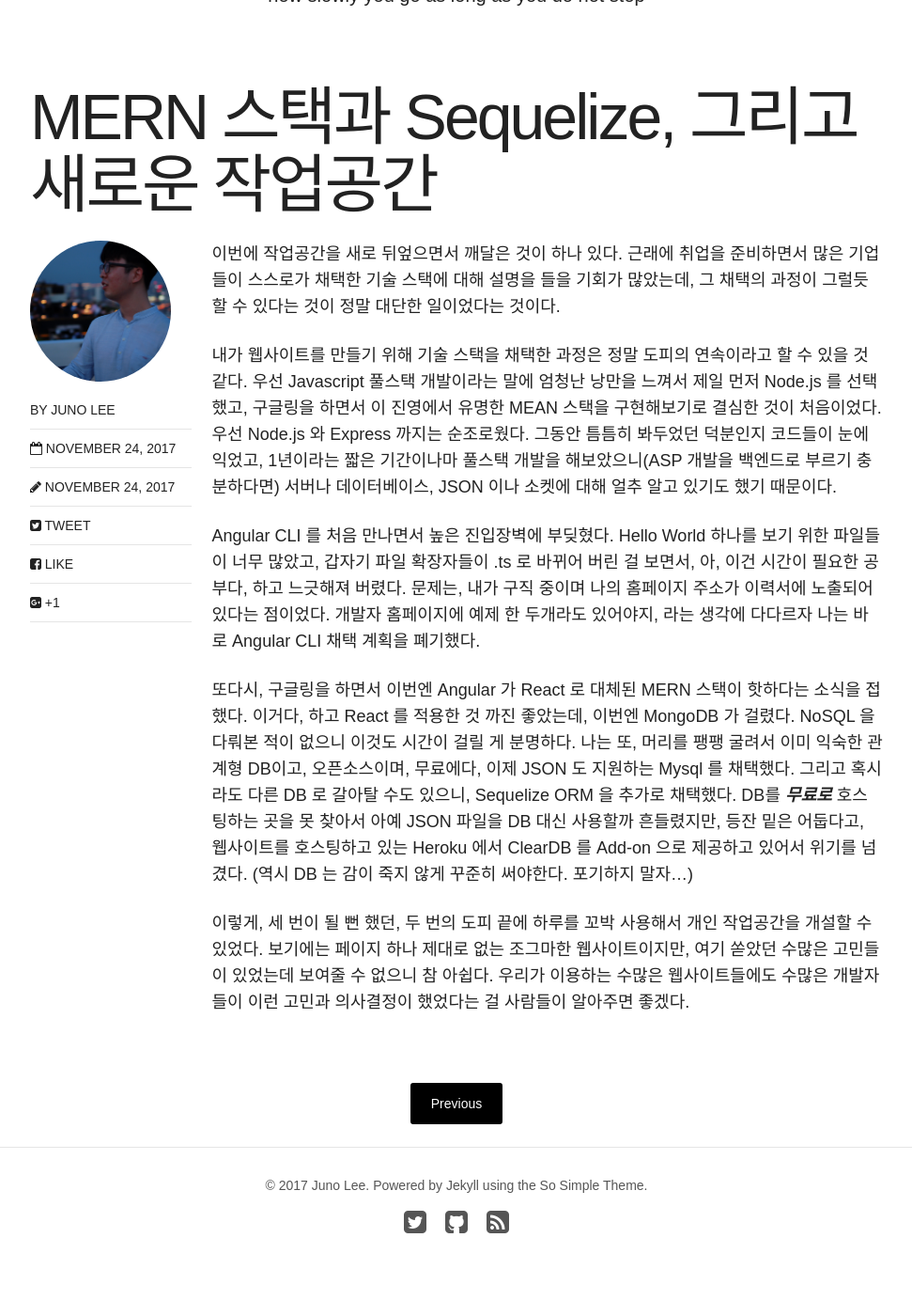
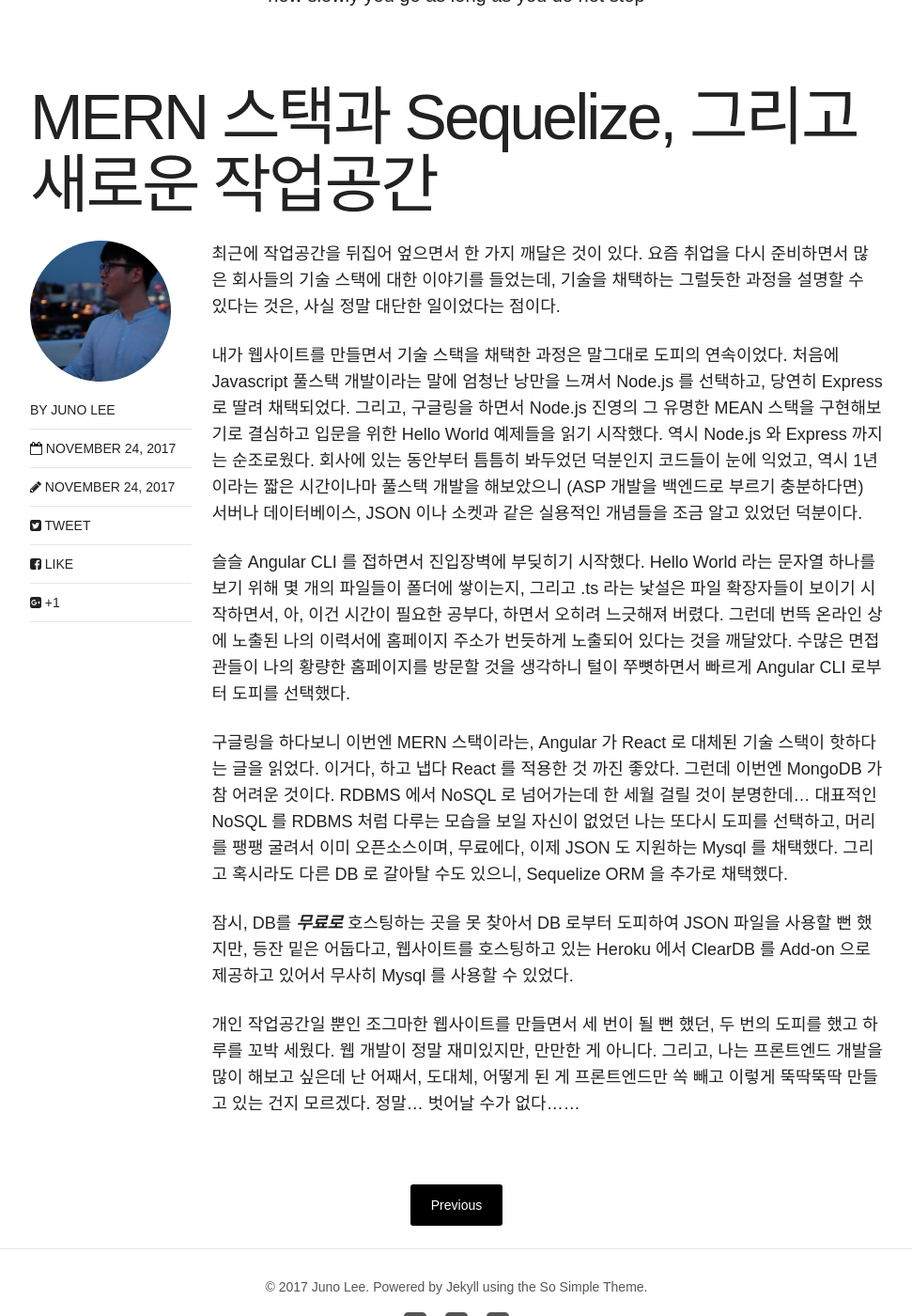
Before and after one commit to johanneslee/johanneslee.github.io, a Jekyll site: the page built from _posts/articles/2017-11-24-page3.md, in a window 1280 px wide and 1400 px high, scrolled down 412 px. Shown: the whole window at 94% size, without its empty margins (154-1125 px from the left). Built offline with Jekyll 4.4.1, drawn with Linux system fonts in a browser that asks for light colours; nearby versions of some CDN libraries.

Commit message:
post and config updated

```diff
--- a/_config.yml
+++ b/_config.yml
@@ -8,13 +8,18 @@
 url: https://johanneslee.github.io
 
 # Jekyll configuration
-
 permalink:   /:categories/:title/
 markdown:    kramdown
 highlighter: rouge
+
+syntax-highlighting:
+  enabled:   true
+  css:       syntax.css
+
 sass:
   sass_dir: _sass
   style: compressed
+
 gems:
   - jekyll-sitemap
   - jekyll-gist
--- a/_posts/articles/2017-11-24-page3.md
+++ b/_posts/articles/2017-11-24-page3.md
@@ -8,12 +8,14 @@
 share: true
 ---
 
-이번에 작업공간을 새로 뒤엎으면서 깨달은 것이 하나 있다. 근래에 취업을 준비하면서 많은 기업들이 스스로가 채택한 기술 스택에 대해 설명을 들을 기회가 많았는데, 그 채택의 과정이 그럴듯할 수 있다는 것이 정말 대단한 일이었다는 것이다.
+최근에 작업공간을 뒤집어 엎으면서 한 가지 깨달은 것이 있다. 요즘 취업을 다시 준비하면서 많은 회사들의 기술 스택에 대한 이야기를 들었는데, 기술을 채택하는 그럴듯한 과정을 설명할 수 있다는 것은, 사실 정말 대단한 일이었다는 점이다.
 
-내가 웹사이트를 만들기 위해 기술 스택을 채택한 과정은 정말 도피의 연속이라고 할 수 있을 것 같다. 우선 Javascript 풀스택 개발이라는 말에 엄청난 낭만을 느껴서 제일 먼저 Node.js 를 선택했고, 구글링을 하면서 이 진영에서 유명한 MEAN 스택을 구현해보기로 결심한 것이 처음이었다. 우선 Node.js 와 Express 까지는 순조로웠다. 그동안 틈틈히 봐두었던 덕분인지 코드들이 눈에 익었고, 1년이라는 짧은 기간이나마 풀스택 개발을 해보았으니(ASP 개발을 백엔드로 부르기 충분하다면) 서버나 데이터베이스, JSON 이나 소켓에 대해 얼추 알고 있기도 했기 때문이다.
+내가 웹사이트를 만들면서 기술 스택을 채택한 과정은 말그대로 도피의 연속이었다. 처음에 Javascript 풀스택 개발이라는 말에 엄청난 낭만을 느껴서 Node.js 를 선택하고, 당연히 Express 로 딸려 채택되었다. 그리고, 구글링을 하면서 Node.js 진영의 그 유명한 MEAN 스택을 구현해보기로 결심하고 입문을 위한 Hello World 예제들을 읽기 시작했다. 역시 Node.js 와 Express 까지는 순조로웠다. 회사에 있는 동안부터 틈틈히 봐두었던 덕분인지 코드들이 눈에 익었고, 역시 1년이라는 짧은 시간이나마 풀스택 개발을 해보았으니 (ASP 개발을 백엔드로 부르기 충분하다면) 서버나 데이터베이스, JSON 이나 소켓과 같은 실용적인 개념들을 조금 알고 있었던 덕분이다.
 
-Angular CLI 를 처음 만나면서 높은 진입장벽에 부딪혔다. Hello World 하나를 보기 위한 파일들이 너무 많았고, 갑자기 파일 확장자들이 .ts 로 바뀌어 버린 걸 보면서, 아, 이건 시간이 필요한 공부다, 하고 느긋해져 버렸다. 문제는, 내가 구직 중이며 나의 홈페이지 주소가 이력서에 노출되어 있다는 점이었다. 개발자 홈페이지에 예제 한 두개라도 있어야지, 라는 생각에 다다르자 나는 바로 Angular CLI 채택 계획을 폐기했다.
+슬슬 Angular CLI 를 접하면서 진입장벽에 부딪히기 시작했다. Hello World 라는 문자열 하나를 보기 위해 몇 개의 파일들이 폴더에 쌓이는지, 그리고 .ts 라는 낯설은 파일 확장자들이 보이기 시작하면서, 아, 이건 시간이 필요한 공부다, 하면서 오히려 느긋해져 버렸다. 그런데 번뜩 온라인 상에 노출된 나의 이력서에 홈페이지 주소가 번듯하게 노출되어 있다는 것을 깨달았다. 수많은 면접관들이 나의 황량한 홈페이지를 방문할 것을 생각하니 털이 쭈뼛하면서 빠르게 Angular CLI 로부터 도피를 선택했다.
 
-또다시, 구글링을 하면서 이번엔 Angular 가 React 로 대체된 MERN 스택이 핫하다는 소식을 접했다. 이거다, 하고 React 를 적용한 것 까진 좋았는데, 이번엔 MongoDB 가 걸렸다. NoSQL 을 다뤄본 적이 없으니 이것도 시간이 걸릴 게 분명하다. 나는 또, 머리를 팽팽 굴려서 이미 익숙한 관계형 DB이고, 오픈소스이며, 무료에다, 이제 JSON 도 지원하는 Mysql 를 채택했다. 그리고 혹시라도 다른 DB 로 갈아탈 수도 있으니, Sequelize ORM 을 추가로 채택했다. DB를 __*무료로*__ 호스팅하는 곳을 못 찾아서 아예 JSON 파일을 DB 대신 사용할까 흔들렸지만, 등잔 밑은 어둡다고, 웹사이트를 호스팅하고 있는 Heroku 에서 ClearDB 를 Add-on 으로 제공하고 있어서 위기를 넘겼다. (역시 DB 는 감이 죽지 않게 꾸준히 써야한다. 포기하지 말자...)
+구글링을 하다보니 이번엔 MERN 스택이라는, Angular 가 React 로 대체된 기술 스택이 핫하다는 글을 읽었다. 이거다, 하고 냅다 React 를 적용한 것 까진 좋았다. 그런데 이번엔 MongoDB 가 참 어려운 것이다. RDBMS 에서 NoSQL 로 넘어가는데 한 세월 걸릴 것이 분명한데... 대표적인 NoSQL 를 RDBMS 처럼 다루는 모습을 보일 자신이 없었던 나는 또다시 도피를 선택하고, 머리를 팽팽 굴려서 이미 오픈소스이며, 무료에다, 이제 JSON 도 지원하는 Mysql 를 채택했다. 그리고 혹시라도 다른 DB 로 갈아탈 수도 있으니, Sequelize ORM 을 추가로 채택했다.
 
-이렇게, 세 번이 될 뻔 했던, 두 번의 도피 끝에 하루를 꼬박 사용해서 개인 작업공간을 개설할 수 있었다. 보기에는 페이지 하나 제대로 없는 조그마한 웹사이트이지만, 여기 쏟았던 수많은 고민들이 있었는데 보여줄 수 없으니 참 아쉽다. 우리가 이용하는 수많은 웹사이트들에도 수많은 개발자들이 이런 고민과 의사결정이 했었다는 걸 사람들이 알아주면 좋겠다.
+잠시, DB를 __*무료로*__ 호스팅하는 곳을 못 찾아서 DB 로부터 도피하여 JSON 파일을 사용할 뻔 했지만, 등잔 밑은 어둡다고, 웹사이트를 호스팅하고 있는 Heroku 에서 ClearDB 를 Add-on 으로 제공하고 있어서 무사히 Mysql 를 사용할 수 있었다.
+
+개인 작업공간일 뿐인 조그마한 웹사이트를 만들면서 세 번이 될 뻔 했던, 두 번의 도피를 했고 하루를 꼬박 세웠다. 웹 개발이 정말 재미있지만, 만만한 게 아니다. 그리고, 나는 프론트엔드 개발을 많이 해보고 싶은데 난 어째서, 도대체, 어떻게 된 게 프론트엔드만 쏙 빼고 이렇게 뚝딱뚝딱 만들고 있는 건지 모르겠다. 정말... 벗어날 수가 없다......
```
Also changed, not shown: _posts/articles/2017-11-22-page1.md (+14 -0 lines).
